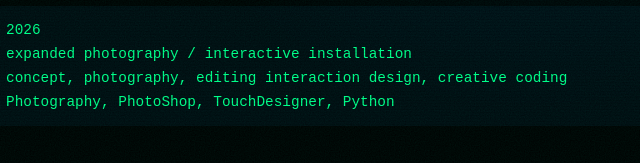
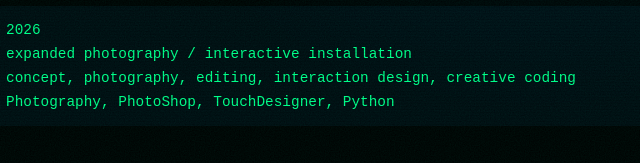
Before and after one commit to alicemarea/alicemarea, a plain HTML site: page distante.html in a window 1280 px wide. Shown: the part 601-764 px from the top of the page, 107-747 px from the left. Drawn offline with Linux system fonts and the light colour scheme.

Commit message:
Update distante.html

```diff
--- a/distante.html
+++ b/distante.html
@@ -48,7 +48,7 @@ an exploration of the relationship between memory, time and perception, reflecti
 <dl class="meta">
   <dt>year</dt>      <dd>2026</dd>
   <dt>project</dt>   <dd>expanded photography / interactive installation</dd>
-  <dt>role</dt>      <dd>concept, photography, editing interaction design, creative coding</dd>
+  <dt>role</dt>      <dd>concept, photography, editing, interaction design, creative coding</dd>
   <dt>tools</dt>     <dd>Photography, PhotoShop, TouchDesigner, Python</dd>
 </dl>
 
```
